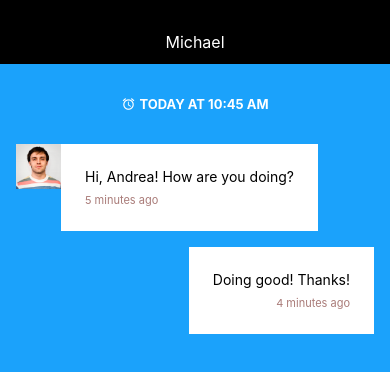
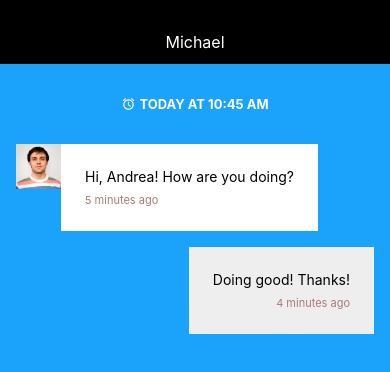
Before and after one commit to react-native-seoul/chatapp-with-nodejs, a React Native app: screen / in a window 390 px wide. Shown: the top 372 px of the page. Built offline with nearby package versions, Linux system fonts and the light colour scheme.

Commit message:
Add style for messages sent by the user

```diff
--- a/src/ChatRoom.js
+++ b/src/ChatRoom.js
@@ -56,9 +56,10 @@ class ChatRoom extends Component {
   renderItem = ({ item }) => {
     return (
       <MessageBubble
+        alignToRight={item.senderID === USER_ID}
         body={item.body}
+        highlighted={item.senderID === USER_ID}
         time={item.time}
-        alignToRight={item.senderID === USER_ID}
       />
     );
   };
--- a/src/MessageBubble.js
+++ b/src/MessageBubble.js
@@ -21,6 +21,9 @@ const styles = StyleSheet.create({
     alignSelf: "flex-start",
     backgroundColor: "#FFFFFF",
     padding: 24
+  },
+  bubbleTextContainerHighlighted: {
+    backgroundColor: "#EEEEEE"
   },
   profileImage: {
     height: 45,
@@ -54,7 +57,12 @@ class MessageBubble extends Component {
             style={styles.profileImage}
           />
         )}
-        <View style={styles.bubbleTextContainer}>
+        <View
+          style={[
+            styles.bubbleTextContainer,
+            this.props.highlighted && styles.bubbleTextContainerHighlighted
+          ]}
+        >
           <Text>{this.props.body}</Text>
           <Text
             style={[
```
